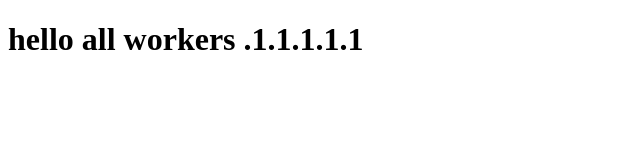
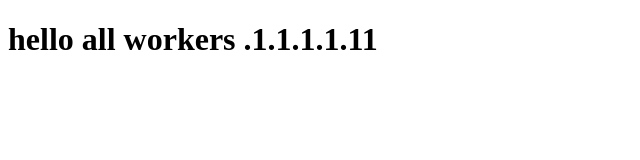
Before and after one commit to AlexanderPolulyah/Lesson_Git, a plain HTML site: page index.html in a window 1280 px wide. Shown: the full height of the page, 0-640 px from the left. Drawn offline with Linux system fonts and the light colour scheme.

Commit message:
Update index.html

```diff
--- a/index.html
+++ b/index.html
@@ -7,6 +7,6 @@
     <title>Document</title>
 </head>
 <body>
-    <h1>hello all workers .1.1.1.1.1</h1>
+    <h1>hello all workers .1.1.1.1.11</h1>
 </body>
 </html>
```
